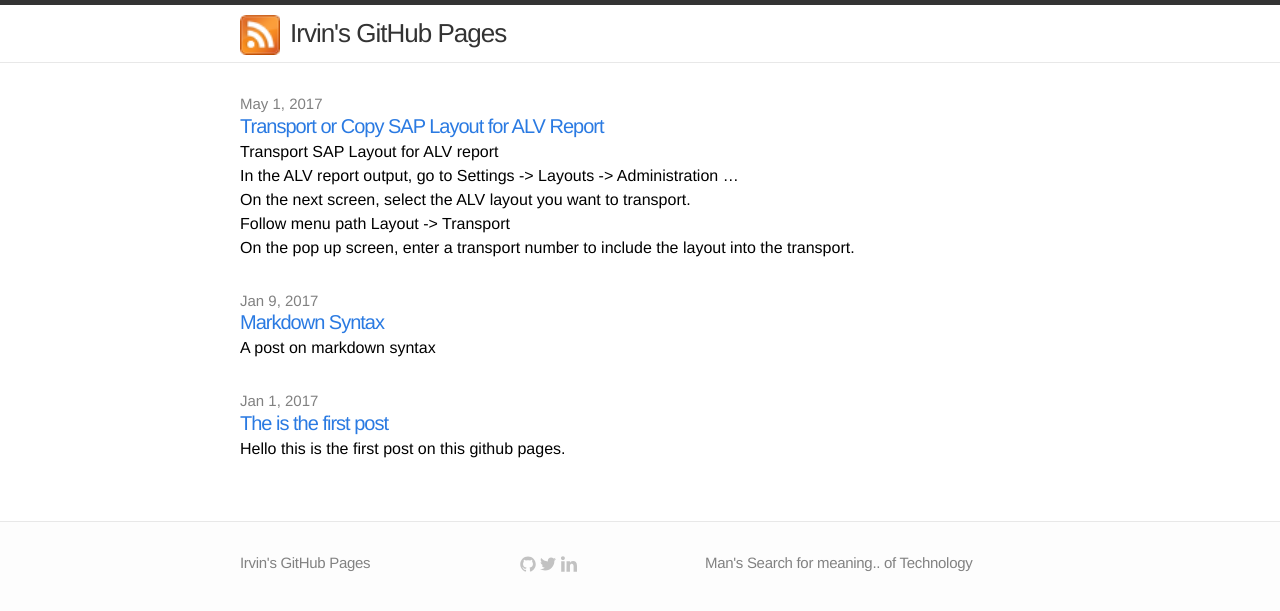
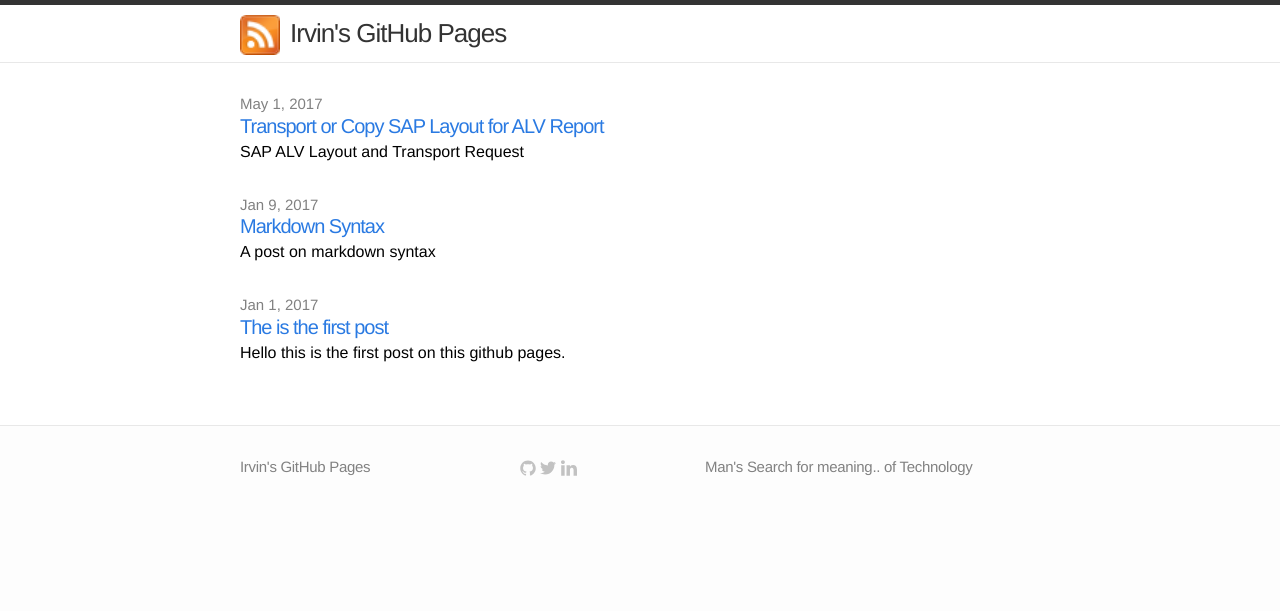
Before and after one commit to irvinleegc/irvinleegc.github.io, a Jekyll site: the page built from index.html, in a window 1280 px wide. Shown: the top 611 px of the page. Built offline with Jekyll 4.4.1, drawn with Linux system fonts in a browser that asks for light colours.

Commit message:
Create 2017-05-01-Moving or Transporting SAP Layout Across Client or System.md

```diff
--- a/_posts/2017-05-01-Moving or Transporting SAP Layout Across Client or System.md
+++ b/_posts/2017-05-01-Moving or Transporting SAP Layout Across Client or System.md
@@ -3,7 +3,10 @@ layout: post
 title: Transport or Copy SAP Layout for ALV Report
 cover: cover.jpg
 date:   2017-05-01 12:00:00
-categories: SAP
+categories: [SAP]
+excerpt : SAP ALV Layout and Transport Request
+google_analytics: TRUE
+comments: TRUE
 ---
 
 ## Transport SAP Layout for ALV report ##
```
